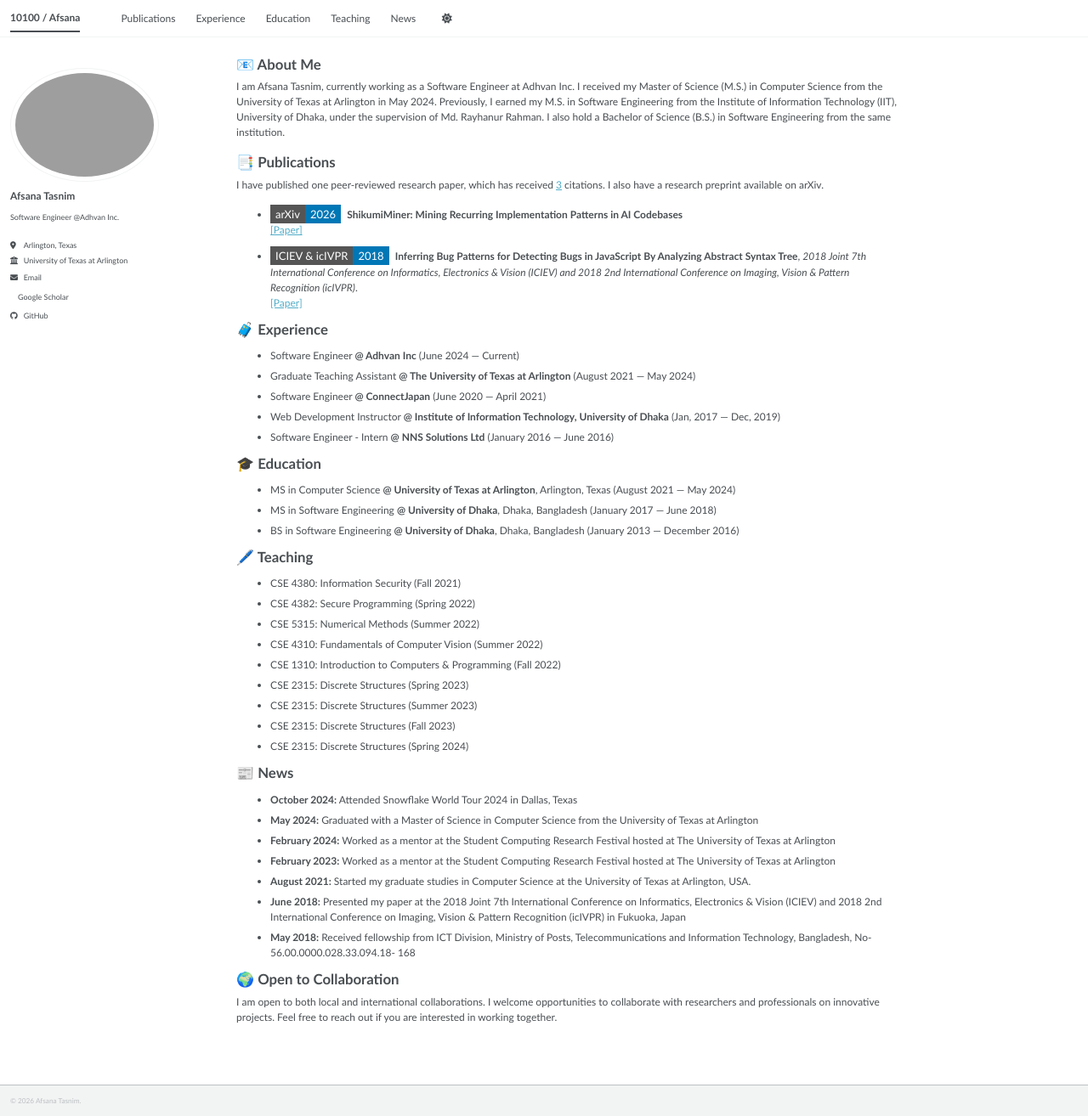
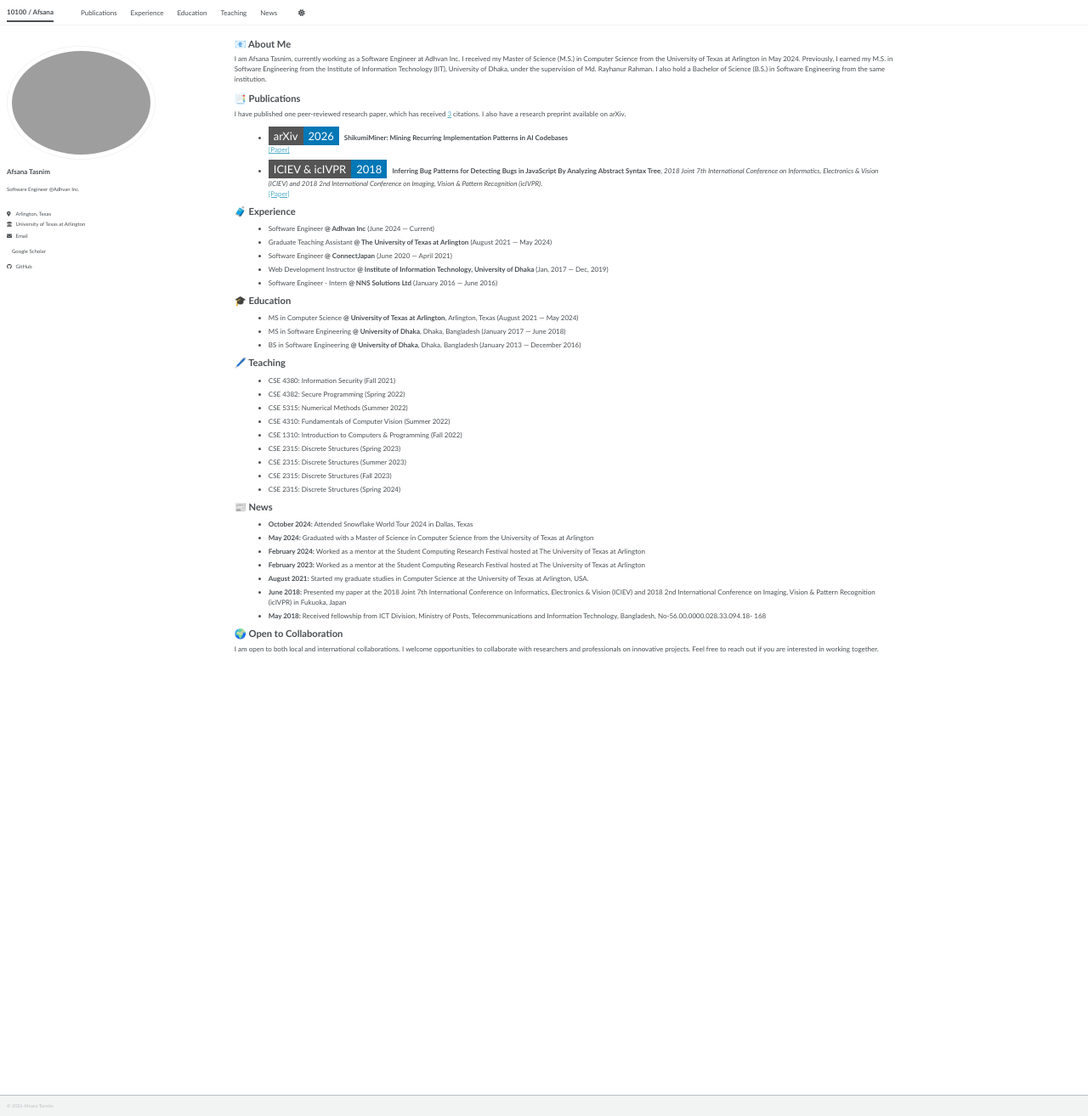
Before and after one commit to AfsanaTasnim/AfsanaTasnim.github.io, a Jekyll site: the page built from _pages/about.md, in a window 1280 px wide and 1314 px high. Shown: the whole window at 85% size. Built offline with Jekyll 4.4.1, drawn with Linux system fonts in a browser that asks for light colours; a style sheet for code colours, icons or effects is not loaded.

Commit message:
Update _reset.scss

```diff
--- a/_sass/layout/_reset.scss
+++ b/_sass/layout/_reset.scss
@@ -22,7 +22,7 @@ html {
   /* apply a natural box layout model to all elements */
   box-sizing: border-box;
   background-color: var(--global-bg-color);
-  font-size: 12px;
+  font-size: 8px;
 
   -webkit-text-size-adjust: 100%;
   -ms-text-size-adjust: 100%;
```
